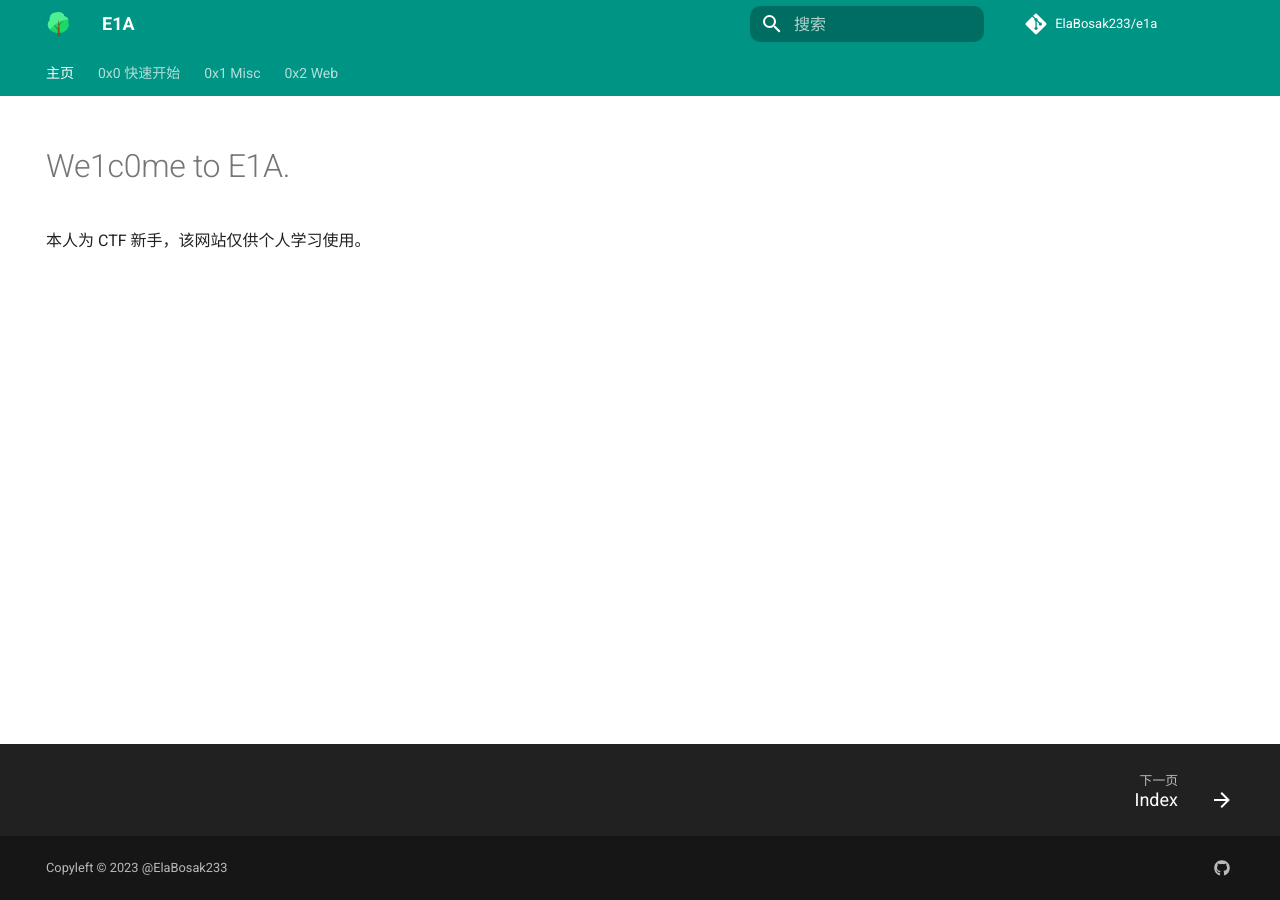
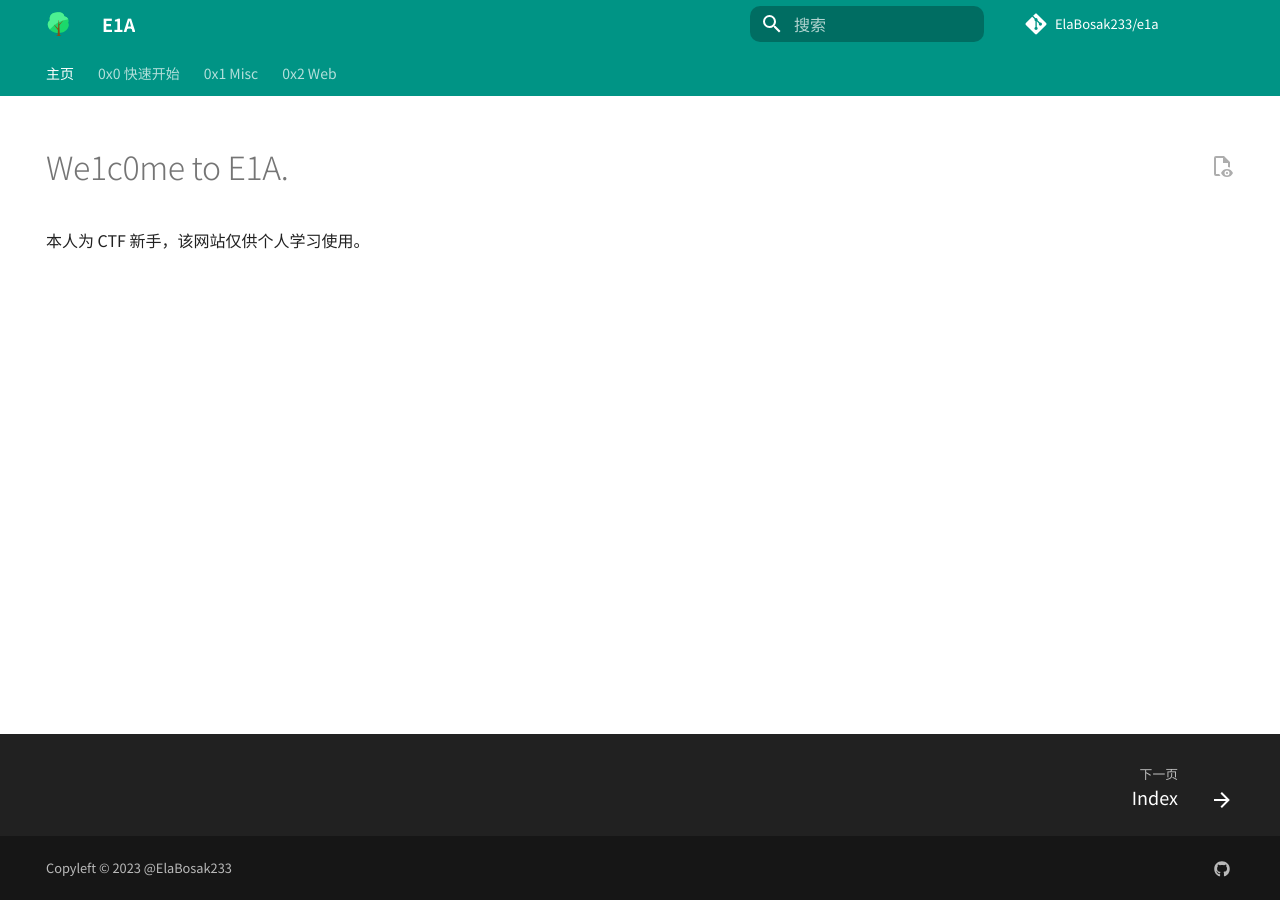
Before and after one commit to ElaBosak233/e1a, an MkDocs documentation site: the page built from docs/index.md, in a window 1280 px wide. Built offline with MkDocs 1.6.1 and Material for MkDocs 9.7.7, drawn with Linux system fonts in a browser that asks for light colours; some web fonts are replaced; comment, search, counter and statistics services are not loaded.

Commit message:
配置更新

```diff
--- /dev/null
+++ b/docs/assets/css/font.css
@@ -0,0 +1 @@
+@import url('https://fonts.cdnfonts.com/css/jetbrains-mono');
--- a/mkdocs.yml
+++ b/mkdocs.yml
@@ -6,21 +6,38 @@ theme:
   favicon: assets/img/icon.svg
   custom_dir: overrides
   features:
-    - search.suggest
-    - search.highlight
-    - navigation.instant
-    - navigation.tabs
-    - navigation.sections
-    - navigation.indexes
-    - navigation.footer
-    - header.autohide
-    - navigation.path
-    - navigation.top
-    - toc.follow
+    # - announce.dismiss        # 通知关闭
+    # - content.action.edit       # 编辑操作
+    - content.action.view       # 查看操作
+    - content.code.annotate     # 代码注释
+    - content.code.copy         # 复制代码
+    - content.tabs.link         # 标签链接
+    - content.tooltips          # 工具提示
+    # - header.autohide         # 自动隐藏头部
+    # - navigation.expand       # 展开导航
+    - navigation.indexes        # 导航索引
+    - navigation.instant      # 即时导航
+    # - navigation.prune        # 导航修剪
+    # - navigation.sections     # 导航节
+    - navigation.tabs         # 导航标签
+    # - navigation.tabs.sticky  # 固定导航标签
+    - navigation.top            # 导航顶部
+    - navigation.footer         # 导航底部
+    - navigation.tracking       # 导航跟踪
+    - search.highlight          # 搜索高亮
+    # - search.share              # 搜索分享
+    - search.suggest            # 搜索建议
+    - toc.follow                # 目录跟随
+    # - toc.integrate           # 目录整合
   language: "zh"
   palette:
         primary: "teal"
         accent: "teal"
+  font:
+    text: Noto Sans SC
+    code: Jetbrains Mono
+extra_css:
+  - assets/css/font.css
 repo_url: https://github.com/ElaBosak233/e1a.git
 repo_name: ElaBosak233/e1a
 markdown_extensions:
```
